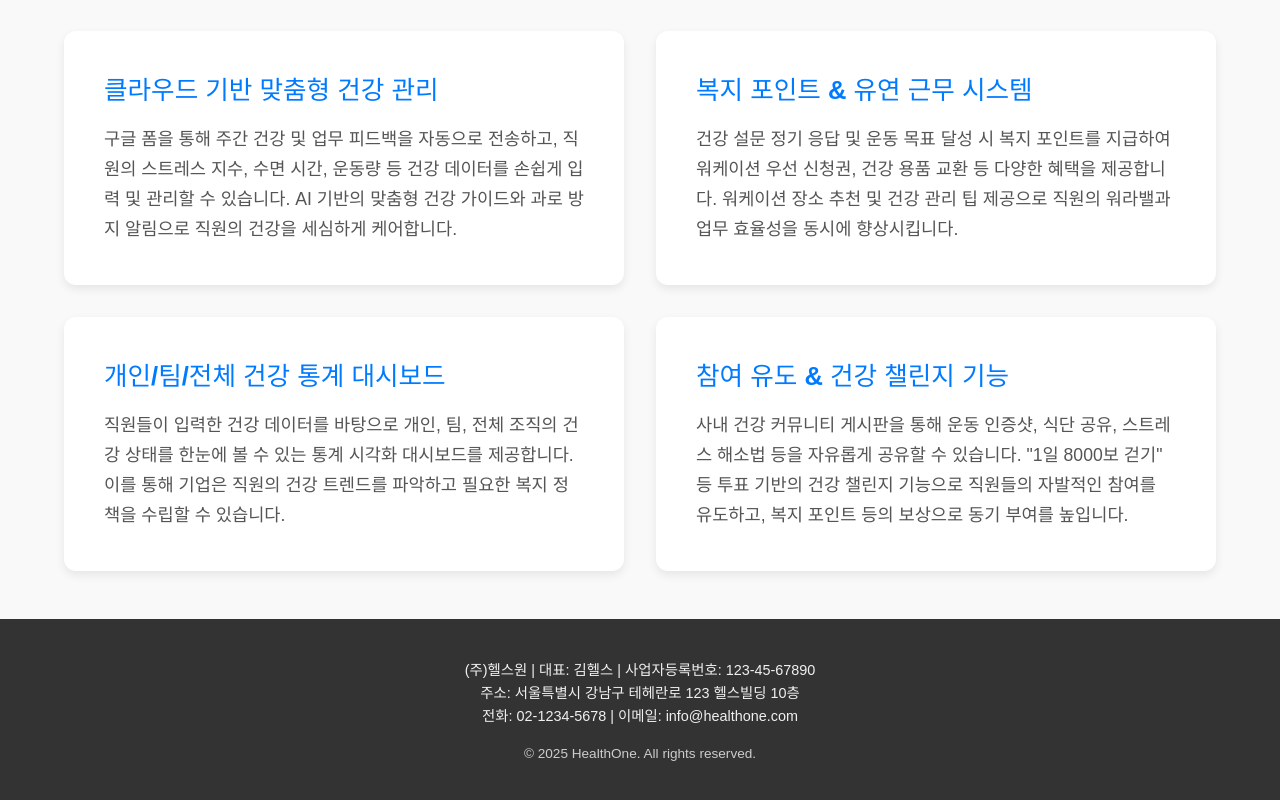
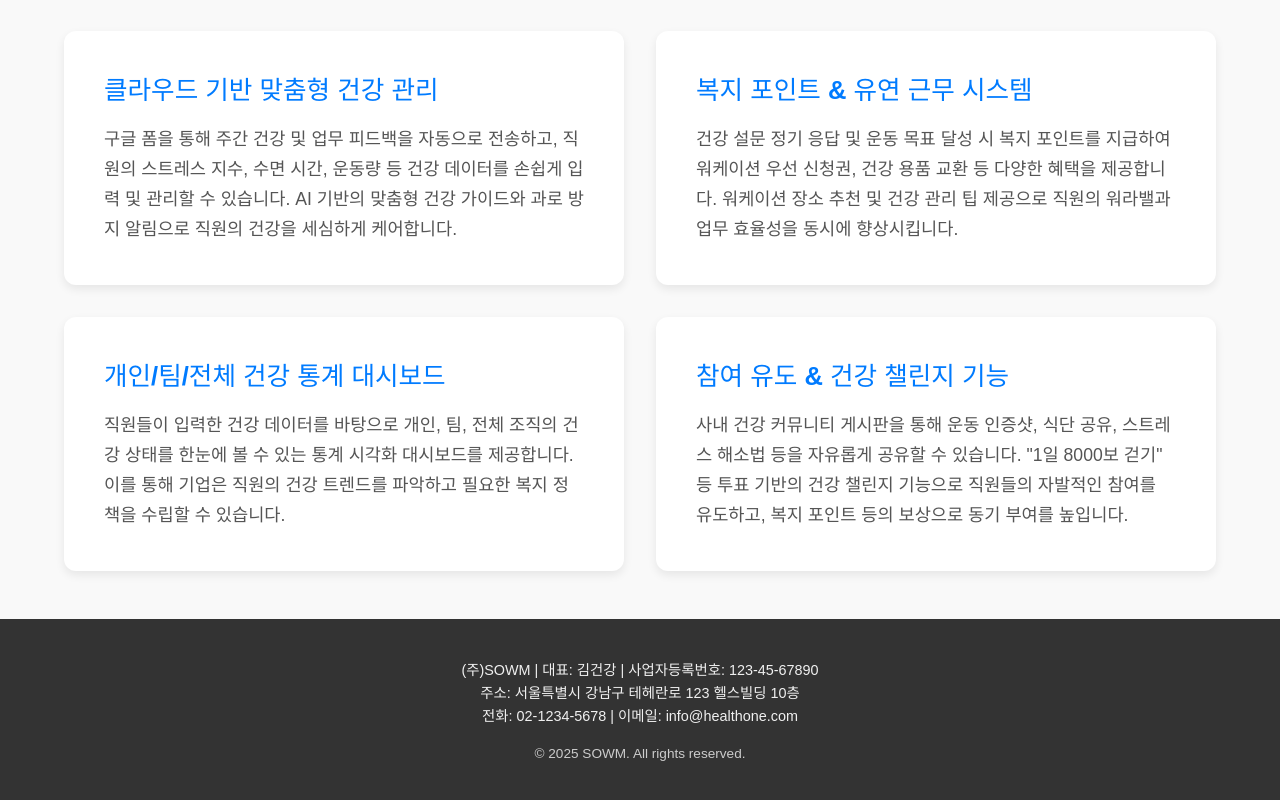
Before and after one commit to JEUNG1234/Final-Project, a React (Vite) app in the folder React/Final-Front/: page / in a window 1280 px wide. Shown: the part 802-1602 px from the top of the page. Built offline with nearby package versions, Linux system fonts and the light colour scheme.

Commit message:
푸터 양식 수정 SOWM 으로

```diff
--- a/React/Final-Front/src/components/Footer.jsx
+++ b/React/Final-Front/src/components/Footer.jsx
@@ -41,12 +41,12 @@ const Footer = () => {
     <FooterContainer>
       <FooterContent>
         <ContactInfo>
-          (주)헬스원 | 대표: 김헬스 | 사업자등록번호: 123-45-67890<br />
+          (주)SOWM | 대표: 김건강 | 사업자등록번호: 123-45-67890<br />
           주소: 서울특별시 강남구 테헤란로 123 헬스빌딩 10층<br />
           전화: 02-1234-5678 | 이메일: info@healthone.com
         </ContactInfo>
         <Copyright>
-          &copy; {new Date().getFullYear()} HealthOne. All rights reserved.
+          &copy; {new Date().getFullYear()} SOWM. All rights reserved.
         </Copyright>
       </FooterContent>
     </FooterContainer>
```
